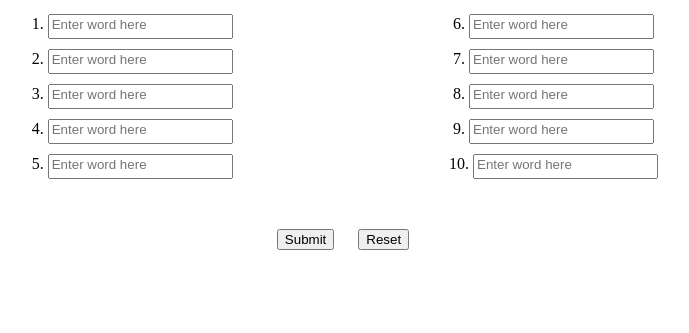
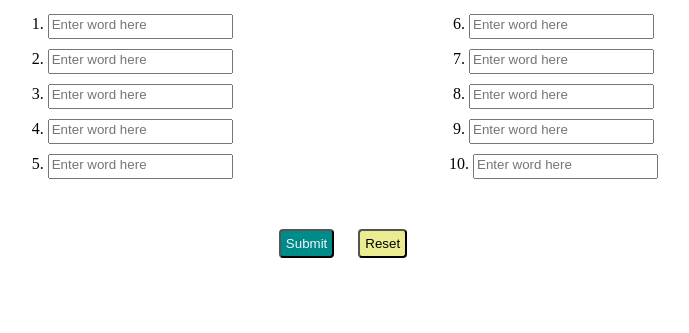
Before and after one commit to mwturner611/Word_Search_Gen, a PHP site: page / in a window 1280 px wide. Shown: the part 204-537 px from the top of the page, without its empty margins (297-986 px from the left). Run offline with PHP 8.4, Linux system fonts and the light colour scheme.

Commit message:
stylings, buttons

```diff
--- a/assets/styles.css
+++ b/assets/styles.css
@@ -52,4 +52,21 @@ div {
 /* buttons */
 button {
     margin: 10px;
+    border-radius: 4px;
+    padding: 5px;
 }
+
+button:hover{
+    cursor: pointer;
+    opacity: 30%;
+    font-weight: bold;
+}
+
+#submit{
+    background-color: darkcyan;
+    color: whitesmoke;
+}
+
+#reset{
+    background-color: rgb(235, 235, 146);
+}
--- a/index.html
+++ b/index.html
@@ -77,9 +77,9 @@
         <div class="row">
             <div class="col-12">
 
-                <button type="button">Submit</button>
+                <button id="submit" type="button">Submit</button>
 
-                <button type="button">Reset</button>
+                <button id="reset" type="button">Reset</button>
 
             </div>
         </div>
```
